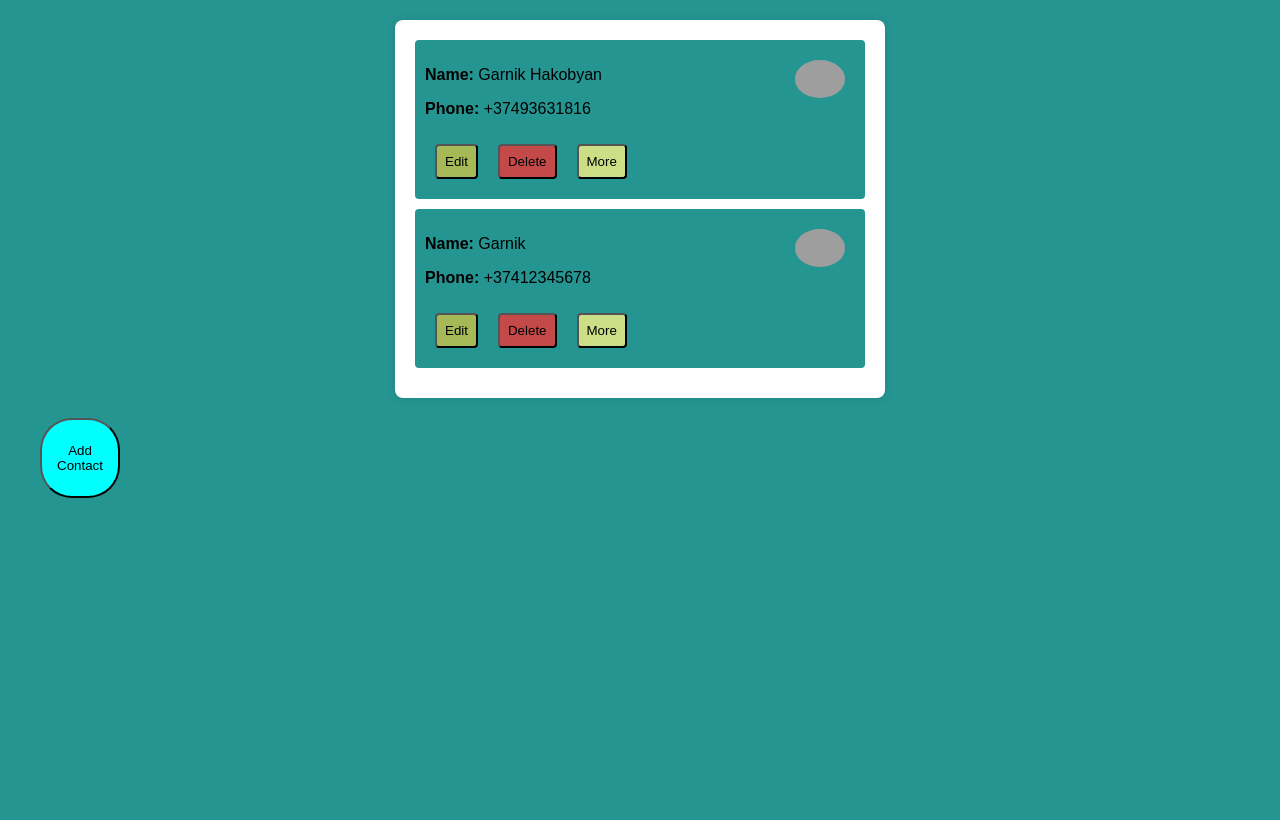
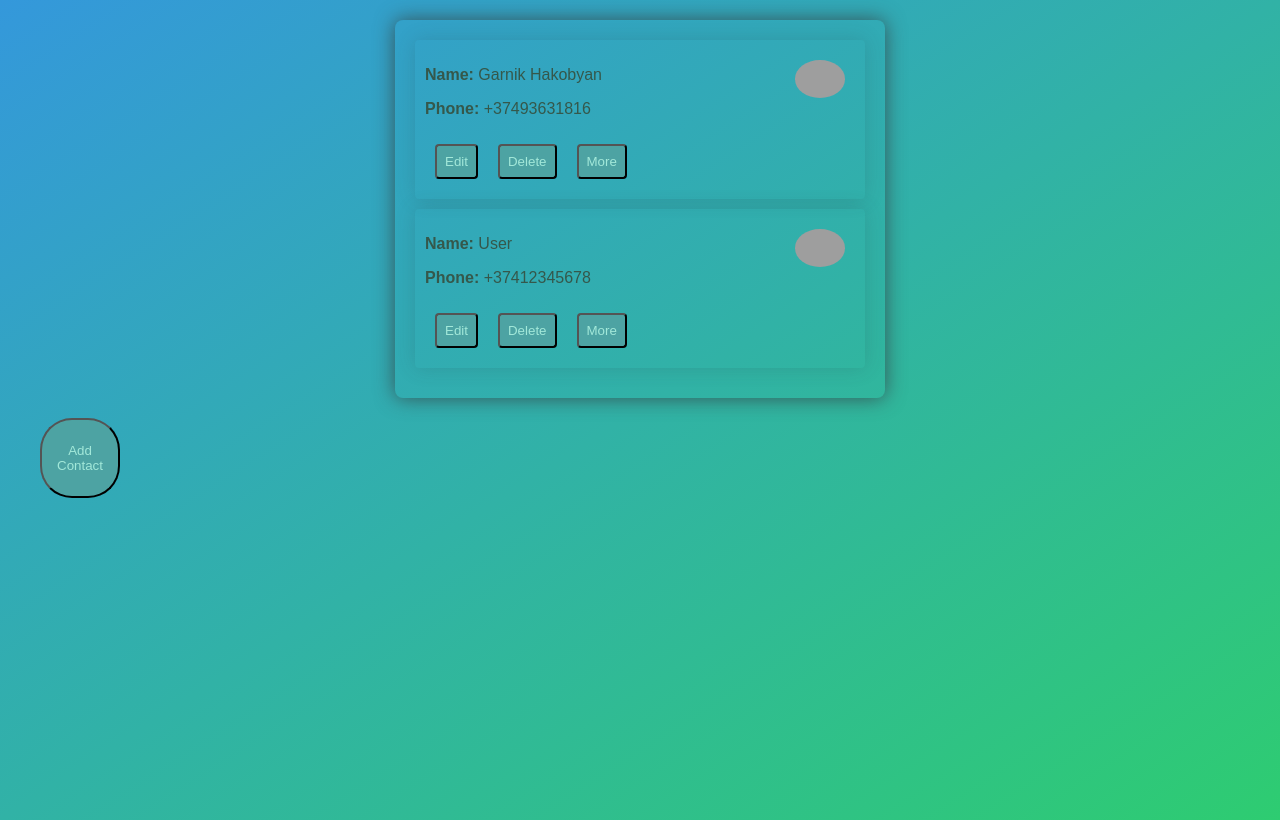
Before and after one commit to HakobyanG/ContactPageJS, a website: page public/index.html in a window 1280 px wide. Drawn offline with Linux system fonts and the light colour scheme; grey boxes are pictures that could not be loaded.

Commit message:
add design in project

```diff
--- a/public/script.js
+++ b/public/script.js
@@ -6,7 +6,7 @@ let contacts = [
         data: '00/00/0000',
         location: 'Armenia' },
     {   id: 2,
-        name: 'Garnik ',
+        name: 'User ',
         phone: '+37412345678',
         picture: 'https://www.wilsoncenter.org/sites/default/files/media/images/person/james-person-1.jpg',
         data: '22/22/2222',
@@ -60,39 +60,11 @@ function renderContacts() {
     });
 }
 
-function moreContact(contactId){
-    a+=1;
-    if (b){
-        const contactList = document.getElementById('contactsContainer');
-        const contact = contacts.find(c => c.id === contactId);
-
-        const listItem = document.createElement('li');
-        listItem.innerHTML = `
-            <img src="${contact.picture}" alt="Profile Picture" width="100"><br>
-            <strong>${contact.name}</strong><br>
-            Phone: ${contact.phone}<br>
-            Date of Birth: ${contact.data}<br>
-            Location: ${contact.location}<br>
-        `;
-        contactList.appendChild(listItem);
-        a++;
-    } else {
-        renderContacts();
-        a = 0;
-        b = true;
-    }
-    if (a==2){
-        b = false;
-        a = 0;
-    }
-
-}
-
 function addContact() {
     const name = prompt('Enter the contact name:');
-    const phone = prompt('Enter the contact phone:');
+    const phone = prompt('Enter the contact phone:(only number)');
     const picture = prompt('Enter the URL of the contact picture:');
-    const data = prompt('Enter the contact data of birth:');
+    const data = prompt('Enter the contact data of birth:dd/mm/yyyy');
     const location = prompt('Enter the contact location:');
     const isValid = /^[0-9+]+$/.test(phone);
 
@@ -152,4 +124,32 @@ function deleteContact(contactId) {
 
 }
 
+function moreContact(contactId){
+    a+=1;
+    if (b){
+        const contactList = document.getElementById('contactsContainer');
+        const contact = contacts.find(c => c.id === contactId);
+
+        const listItem = document.createElement('li');
+        listItem.innerHTML = `
+            <img src="${contact.picture}" alt="Profile Picture" width="100"><br>
+            <strong>${contact.name}</strong><br>
+            Phone: ${contact.phone}<br>
+            Date of Birth: ${contact.data}<br>
+            Location: ${contact.location}<br>
+        `;
+        contactList.appendChild(listItem);
+        a++;
+    } else {
+        renderContacts();
+        a = 0;
+        b = true;
+    }
+
+    if (a==2){
+        b = false;
+        a = 0;
+    }
+}
+
 renderContacts();
--- a/public/style.css
+++ b/public/style.css
@@ -2,7 +2,10 @@ body {
     font-family: Arial, sans-serif;
     margin: 0;
     padding: 0;
-    background-color: #259592;
+    background: linear-gradient(to bottom right, #3498db, #2ecc71);
+    margin: 0;
+    color: #35584b;
+    height: 100vh;
 }
 
 #clickableDiv {
@@ -21,8 +24,8 @@ body {
     max-width: 450px;
     margin: 20px auto;
     padding: 20px;
-    background-color: #fff;
-    box-shadow: 0 0 10px rgba(0, 0, 0, 0.1);
+    background-color: linear-gradient(to bottom right, #3498db, #2ecc71);
+    box-shadow: 0 0 20px rgba(52, 74, 77, 0.9);
     border-radius: 8px;
 }
 
@@ -31,8 +34,9 @@ body {
     align-items: center;
     padding: 10px;
     margin-bottom: 10px;
-    background-color: #259592;
+    background-color: linear-gradient(to bottom right, #578bae, #5bbf85);
     border-radius: 4px;
+    box-shadow: 0 0 20px rgba(41, 71, 75, 0.2);
 }
 
 .contact:hover {
@@ -52,40 +56,45 @@ body {
 }
 
 .edit-btn{
-    background-color: rgb(165, 186, 87);
+    background-color: rgb(77, 163, 163);
     border-radius: 4px;
+    color: #a2e8d9;
 }
 
 .edit-btn:hover {
-    background-color: rgb(92, 108, 36);
+    background-color: rgb(143, 166, 57);
 }
 
 .delete-btn:hover {
-    background-color: rgb(125, 38, 38);
+    background-color: rgb(184, 56, 56);
 }
 
 .delete-btn{
-    background-color: rgb(196, 73, 73);
+    background-color: rgb(77, 163, 163);
     border-radius: 4px;
+    color: #a2e8d9;
 }
 
 .more-btn:hover {
-    background-color: rgb(131, 141, 92);
+    background-color: rgb(93, 160, 196);
 }
 
 .more-btn{
-    background-color: rgb(204, 223, 135);
+    background-color: rgb(77, 163, 163);
     border-radius: 4px;
+    color: #a2e8d9;
 }
 
 .addButton{
-    background-color: aqua;
+    color: #a2e8d9;
+    background-color: rgb(77, 163, 163);
     height: 80px;
     width: 80px;
     border-radius: 32px;
     margin-left: 40px;
     cursor: pointer;
 }
+
 .addButton:hover {
     background-color: #45a049;
 }
```
Also changed, not shown: public/index.html (line endings or trailing spaces).
